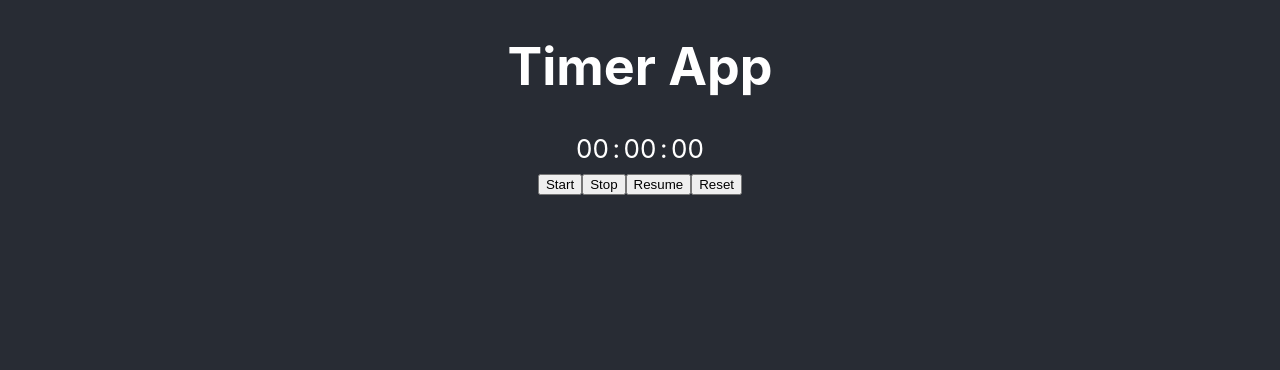
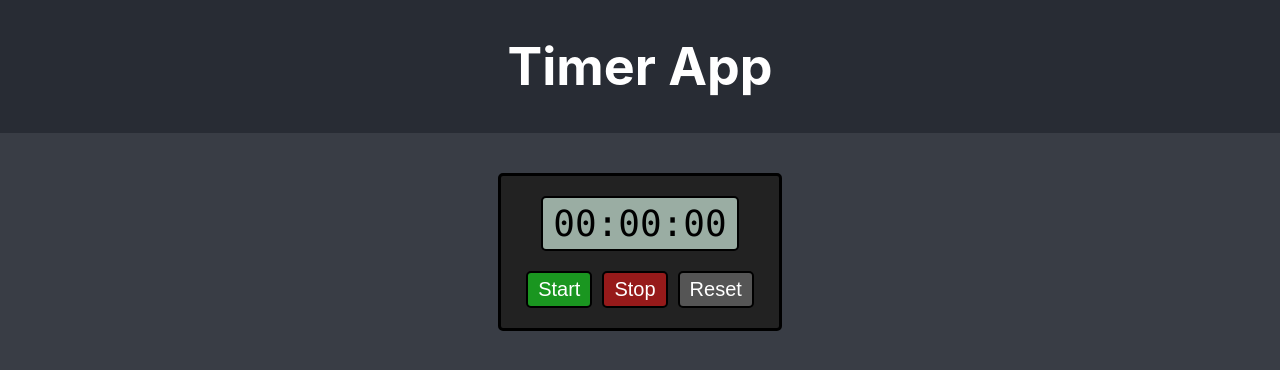
Before and after one commit to 2miles/Timer, a React (Create React App) app: page / in a window 1280 px wide. Shown: the top 370 px of the page. Built offline with nearby package versions, Linux system fonts and the light colour scheme.

Commit message:
added styling for stopwatch, removed resume button.

```diff
--- a/src/App.css
+++ b/src/App.css
@@ -1,10 +1,11 @@
 .App {
   text-align: center;
+  min-height: 100vh;
+  background-color: #393d45;
 }
 
 .App-header {
   background-color: #282c34;
-  min-height: 100vh;
   display: flex;
   flex-direction: column;
   align-items: center;
@@ -12,7 +13,74 @@
   font-size: calc(10px + 2vmin);
   color: white;
 }
+.App-body {
+  margin-top: 40px;
+  background-color: #393d45;
+  display: flex;
+  flex-direction: column;
+  align-items: center;
+  /* justify-content: center; */
+  font-size: calc(20px + 2vmin);
+  color: white;
+}
 
 .App-link {
   color: #61dafb;
 }
+
+.stopwatch-display {
+  font-family: 'Menlo';
+  color: black;
+  margin-top: 10px;
+  padding-left: 10px;
+  padding-right: 10px;
+  padding-top: 5px;
+  padding-bottom: 5px;
+  border-radius: 5px;
+  border: solid;
+  border-width: 2px;
+  background-color: #9aada3;
+  max-width: 230px;
+}
+
+.stopwatch {
+  display: flex;
+  flex-direction: column;
+  align-items: center;
+  padding: 10px;
+  background-color: #222222;
+  border-style: solid;
+  border-width: 3px;
+  border-color: black;
+  border-radius: 5px;
+}
+
+.stopwatch-button-area {
+  display: flex;
+  margin-top: 10px;
+  padding: 10px;
+  background-color: #222222;
+}
+
+.button {
+  background-color: #555555; /* Green */
+  border-color: black; /* Green */
+  border: solid 2px black;
+  border-radius: 5px;
+  color: white;
+  padding: 5px 10px;
+  margin-left: 5px;
+  margin-right: 5px;
+  text-align: center;
+  text-decoration: none;
+  display: inline-block;
+  font-size: 20px;
+}
+
+.button-stop {
+  background-color: #961a1a;
+}
+
+.button-start {
+  background-color: #1a9620;
+}
--- a/src/App.js
+++ b/src/App.js
@@ -24,26 +24,33 @@ function App() {
     <div className="App">
       <header className="App-header">
         <h1>Timer App</h1>
-        <div>
-          <span style={{ display: 'inline-block', width: '40px' }}>
-            {displayHours(time)}
-          </span>
-          {':'}
-          <span style={{ display: 'inline-block', width: '40px' }}>
-            {displayMinutes(time)}
-          </span>
-          {':'}
-          <span style={{ display: 'inline-block', width: '40px' }}>
-            {displaySeconds(time)}
-          </span>
+      </header>
+      <body className="App-body">
+        <div className="stopwatch">
+          <div className="stopwatch-display">
+            <span>{displayHours(time)}</span>:
+            <span>{displayMinutes(time)}</span>:
+            <span>{displaySeconds(time)}</span>
+          </div>
+          <div className="stopwatch-button-area">
+            <button
+              className="button button-start"
+              onClick={() => setIsOn(true)}
+            >
+              Start
+            </button>
+            <button
+              className="button button-stop"
+              onClick={() => setIsOn(false)}
+            >
+              Stop
+            </button>
+            <button className="button" onClick={() => setTime(0)}>
+              Reset
+            </button>
+          </div>
         </div>
-        <div>
-          <button onClick={() => setIsOn(true)}>Start</button>
-          <button onClick={() => setIsOn(false)}>Stop</button>
-          <button onClick={() => setIsOn(true)}>Resume</button>
-          <button onClick={() => setTime(0)}>Reset</button>
-        </div>
-      </header>
+      </body>
     </div>
   );
 }
```
